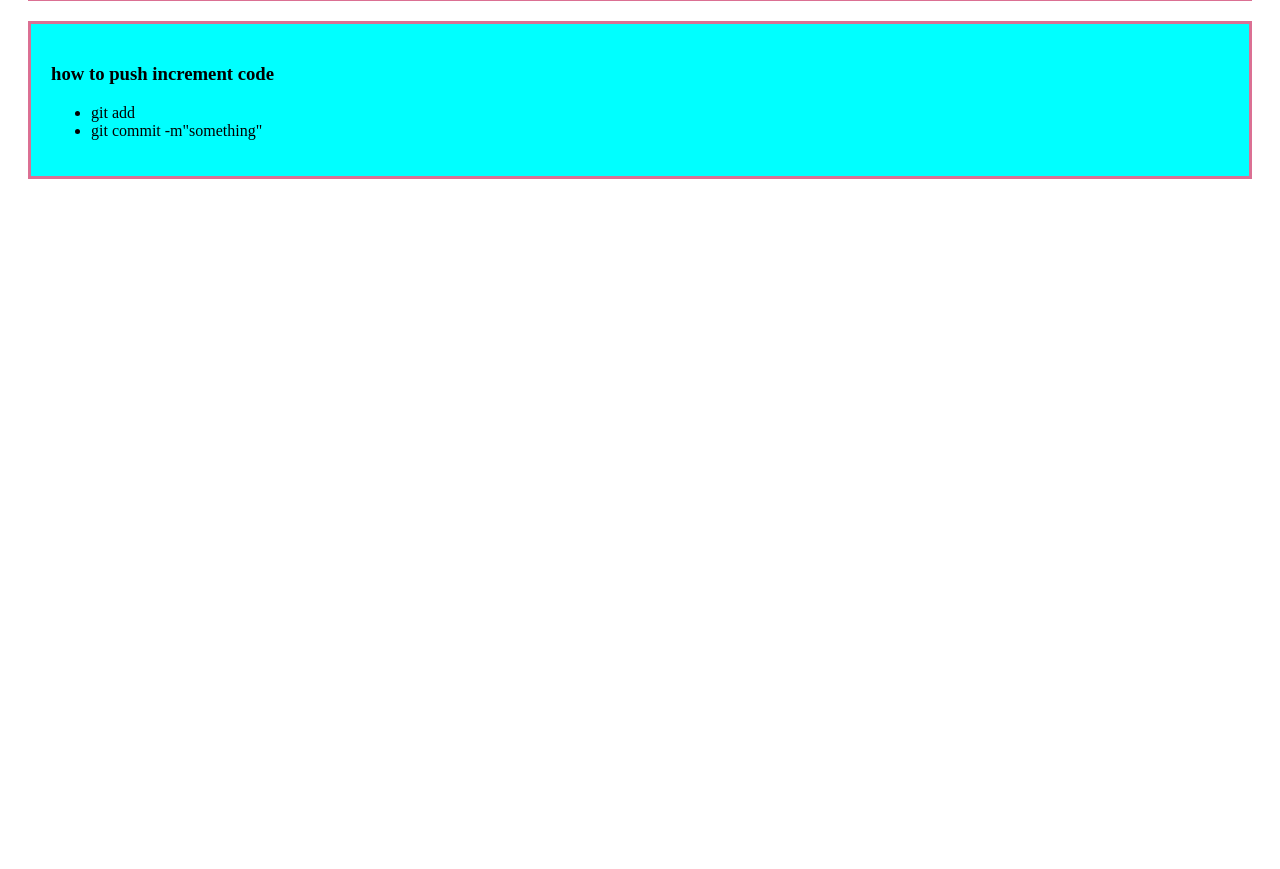
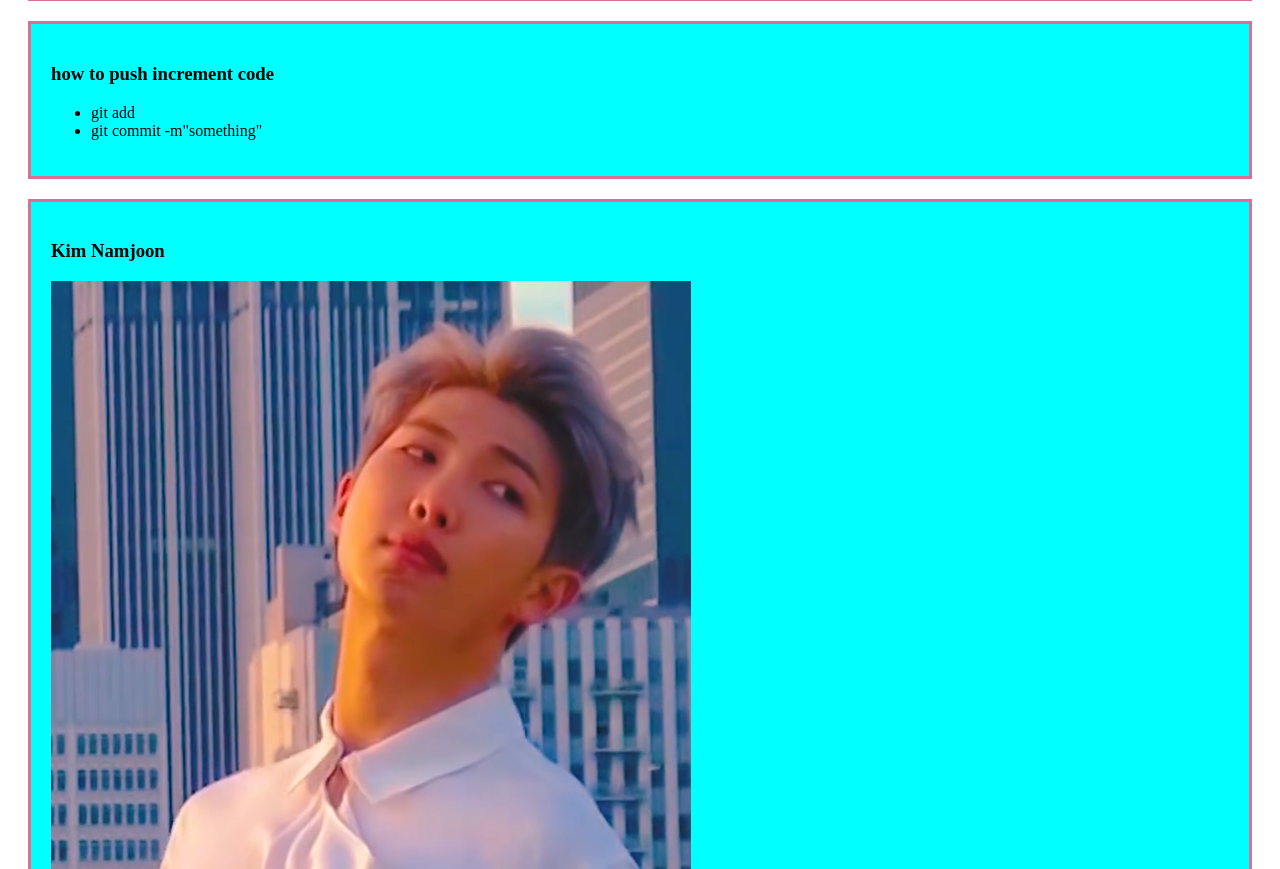
Before and after one commit to auishi22/my-simple-website, a plain HTML site: page index.html in a window 1280 px wide. Shown: the part 531-1400 px from the top of the page. Before the commit the page ends 800 px from the top, so only its background shows below. Drawn offline with Linux system fonts and the light colour scheme.

Commit message:
added Kim Namjoon

```diff
--- a/index.html
+++ b/index.html
@@ -30,5 +30,9 @@
 
         </ul>
     </div>
+    <div>
+        <h3>Kim Namjoon</h3>
+        <img src="images/RM.png" alt="RM">
+    </div>
 </body>
 </html>
```
Also changed, not shown: images/RM.png (added).
